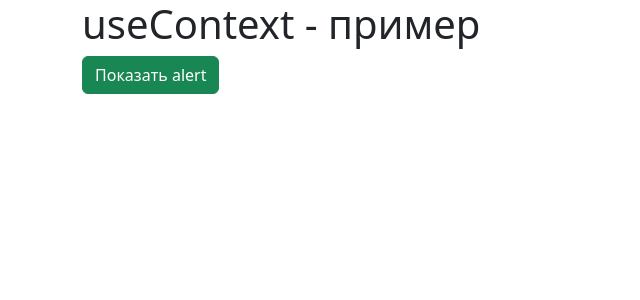
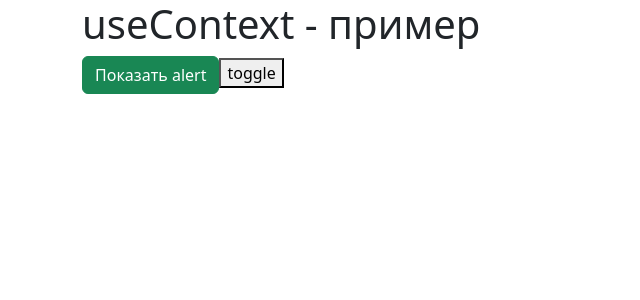
Before and after one commit to viacheslavorlov/react-hooks-vladilen, a React (Create React App) app: page / in a window 1280 px wide. Shown: the top 300 px of the page, without its empty margins (0-640 px from the left). Built offline with nearby package versions, Linux system fonts and the light colour scheme.

Commit message:
reducerer updatetd

```diff
--- a/src/components/UseContextHook(complex)/AlertContext.js
+++ b/src/components/UseContextHook(complex)/AlertContext.js
@@ -5,9 +5,12 @@ const AlertContext = React.createContext();
 //reducer
 
 const reducer = (state, action) => {
+	const toggleText =  state.text ? '' : action.text;
+	const toggleVisible = !state.visible;
     switch (action.type) {
 	    case 'show': return {...state, visible: true, text: action.text}
-	    case 'hide': return {...state, visible: false}
+	    case 'hide': return {...state, visible: false, text: ''}
+		case 'toggle': return {...state, visible: toggleVisible, text: toggleText}
 	    default: return state;
     }
 }
@@ -29,12 +32,13 @@ const AlertProvider = ({children}) => {
 
 	const show = text => dispatch({ type: 'show', text});
 	const hide = () => dispatch({ type: 'hide' });
+	const toggle = text => dispatch({ type: 'toggle', text});
 
 	return (
 		<AlertContext.Provider value={{
 			visible: state.visible,
 			text: state.text,
-			show, hide
+			show, hide, toggle
 		}}>
 			{children}
 		</AlertContext.Provider>
--- a/src/components/UseContextHook(complex)/Main.js
+++ b/src/components/UseContextHook(complex)/Main.js
@@ -2,12 +2,14 @@ import React, {useContext} from 'react';
 import {useAlertContext} from "./AlertContext";
 
 const Main = () => {
-	const toggle = useAlertContext()
-	console.log('toggle', toggle)
+	const show = useAlertContext();
+	console.log('show', show);
+
 	return (
 		<>
 			<h1>useContext - пример</h1>
-			<button className="btn btn-success" onClick={() => toggle.show('очень важный текст') }>Показать alert</button>
+			<button className="btn btn-success" onClick={() => show.show('очень важный текст') }>Показать alert</button>
+			<button onClick={() => show.toggle('toogle text')}>toggle</button>
 		</>
 	);
 };
```
